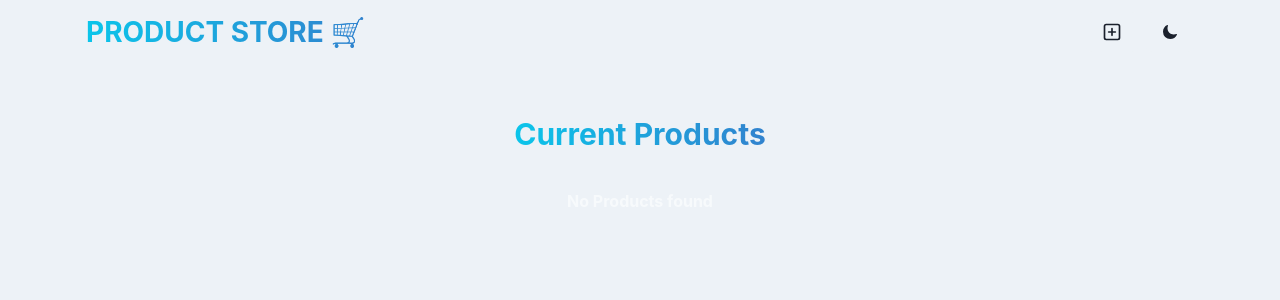
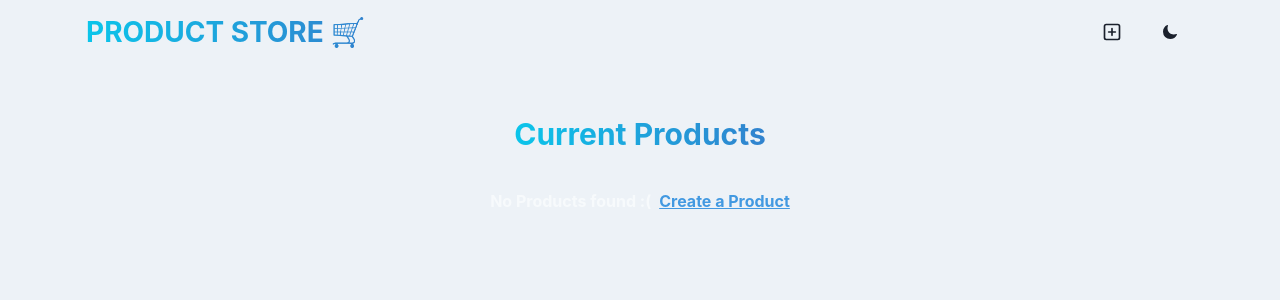
Before and after one commit to dhananjaygangwar/Store-App-MERN-Practice-, a React (Vite) app in the folder frontend/: page / in a window 1280 px wide. Shown: the top 300 px of the page. Built offline with nearby package versions, Linux system fonts and the light colour scheme.

Commit message:
no products button

```diff
--- a/frontend/src/pages/HomePage.jsx
+++ b/frontend/src/pages/HomePage.jsx
@@ -1,4 +1,4 @@
-import { Container, Text, VStack } from '@chakra-ui/react';
+import { Container, Link, Text, VStack } from '@chakra-ui/react';
 
 
 const HomePage = () => {
@@ -16,9 +16,13 @@ const HomePage = () => {
         </Text>
 
         <Text fonstSize="x1" textAlign={"center"} fontWeight='bold' color='gray.50'>
-          No Products found
+          No Products found {":("}
+          <Link to={"/create"}>
+            <Text as='span' ml={2} color='blue.400' textDecoration='underline'>
+              Create a Product
+            </Text>
+          </Link>
         </Text>
-
       </VStack>
     </Container>
   )
```
